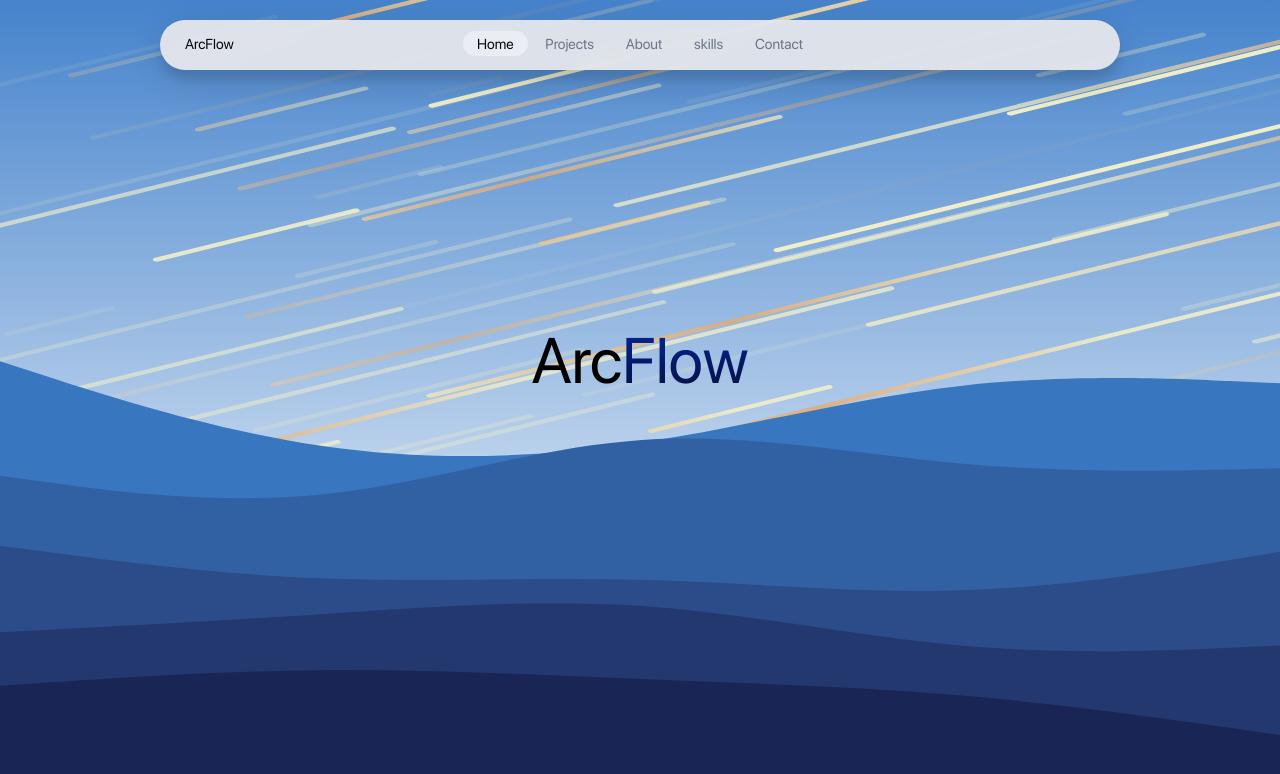
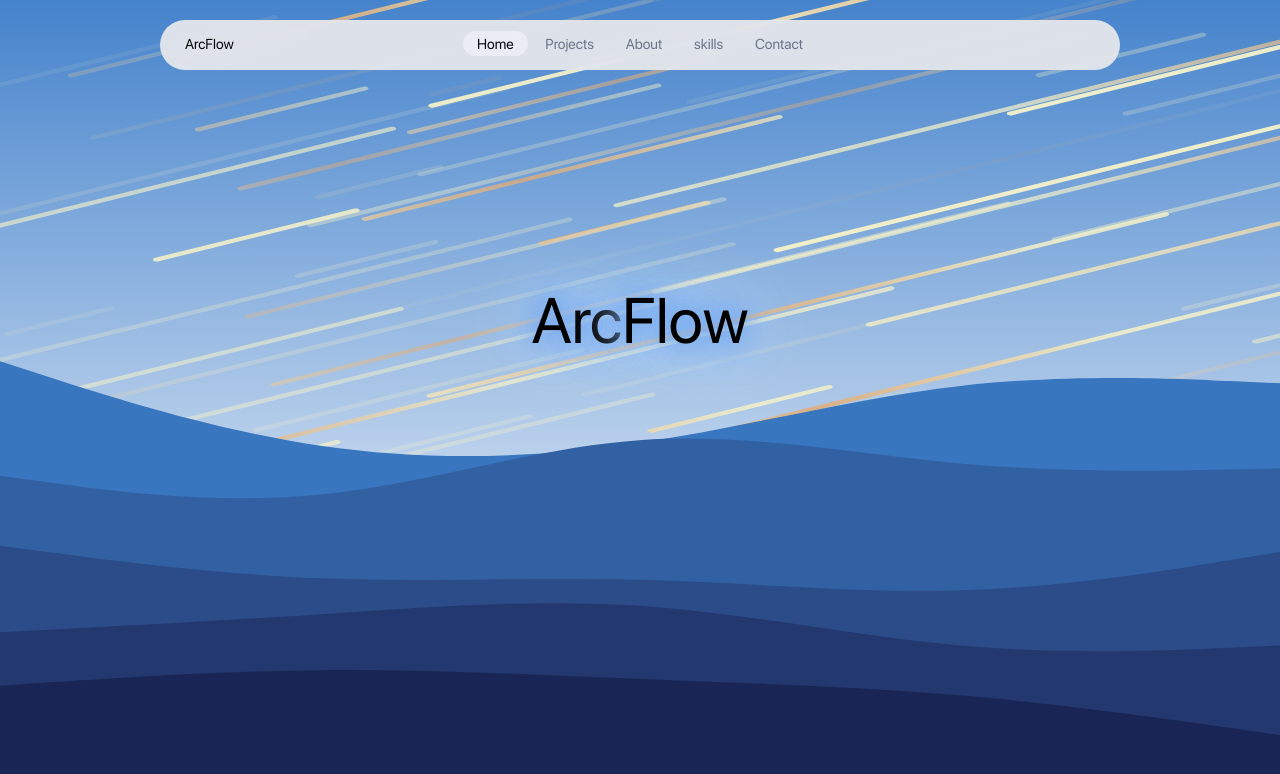
Before and after one commit to arcFlow-dev/arcFlow-dev.github.io, a plain HTML site: page index.html in a window 1280 px wide. Drawn offline with nearby package versions, Linux system fonts and the light colour scheme.

Commit message:
Add files via upload

```diff
--- a/index.html
+++ b/index.html
@@ -8,10 +8,6 @@
     <link rel="stylesheet" href="font/stylesheet.css">
     <link rel="stylesheet" href="54fbfc47bf9ea12e.css">
     <link rel="stylesheet" href="inlines.css">
-    <link
-    rel="stylesheet"
-    href="https://cdnjs.cloudflare.com/ajax/libs/animate.css/4.1.1/animate.min.css"
-  />
 </head>
 <body>
     <nav class="navbar">
@@ -595,37 +591,4 @@
         <path d="M1444 319.778L1383.83 322.474C1323.67 325.378 1203.33 330.77 1083 320.4C962.667 310.03 842.333 283.896 722 275.6C601.667 267.304 481.333 276.844 361 284.933C240.667 292.815 120.333 299.037 60.1666 302.148L0 305.259V496.074H60.1666C120.333 496.074 240.667 496.074 361 496.074C481.333 496.074 601.667 496.074 722 496.074C842.333 496.074 962.667 496.074 1083 496.074C1203.33 496.074 1323.67 496.074 1383.83 496.074H1444V319.778Z" fill="#23386E"/>
         <path d="M1444 421.407L1383.83 412.696C1323.67 404.193 1203.33 386.77 1083 376.4C962.667 366.03 842.333 362.711 722 357.733C601.667 352.963 481.333 346.741 361 347.778C240.667 348.815 120.333 357.111 60.1666 361.259L0 365.407V496.074H60.1666C120.333 496.074 240.667 496.074 361 496.074C481.333 496.074 601.667 496.074 722 496.074C842.333 496.074 962.667 496.074 1083 496.074C1203.33 496.074 1323.67 496.074 1383.83 496.074H1444V421.407Z" fill="#192655"/>
     </svg>
-    <br>    <br>
-    <br>
-    <br>
-    <br>
-    <br>
-    <br>
-    <br>
-    <br>
-    <br>
-    <br>
-    <br>
-    <br>
-    <br>
-    <br>
-    <br>
-    <br>
-    <br>
-    <br>
-    <br>
-    <br>
-    <br>
-    <br>
-    <br>
-    <br>
-    <br>
-    <br>
-    <br>
-    <br>
-    <br>
-    <br>
-    <br>
-
-</body>
 </html>
--- a/style.css
+++ b/style.css
@@ -17,15 +17,18 @@ svg{
 }
 .arc-text{
     color: black;
-}
+    text-shadow: 0 0 20px #659ff0, 0 0 30px #b5d4ff, 0 0 40px #3e7ed7, 0 0 50px #2781ff, 0 0 60px #ededed, 0 0 70px #ffffff, 0 0 80px #ffffff;
+  }
 .flow-text{
-  background: linear-gradient(#06279F, #020E39);
-  background-clip: text;
-  -webkit-text-fill-color: transparent;
+  /* background: linear-gradient(#00186f, #020E39); */
+  /* background-clip: text; */
+  /* -webkit-text-fill-color: transparent; */
+  color: black;
+  text-shadow: 0 0 20px #659ff0, 0 0 30px #b5d4ff, 0 0 40px #3e7ed7, 0 0 50px #2781ff, 0 0 60px #ededed, 0 0 70px #ffffff, 0 0 80px #ffffff;
 }
 .center{
     position: absolute;
-    top: 45%;
+    top: 40%;
     left: 50%;
     transform: translate(-50%, -50%);
 }
@@ -38,8 +41,6 @@ svg{
     padding-right: 1em;
     box-sizing: border-box;
     display: block;
-    box-shadow: 0px 10px 40px rgba(0, 0, 0, 0.15),
-      0px 10px 10px rgba(0, 0, 0, 0.1);
     border-radius: 9999px;
     position: relative;
     background-color: #e5e7eb;
@@ -105,7 +106,7 @@ svg{
 
 @media (prefers-color-scheme: dark) {
     .background {
-        background: linear-gradient(#381D84, #FEFEFE 90%);
+        background: linear-gradient(#1A1036 5%,#3d1c98 30%, #7859D0 70%);
     }
     .navbar{
       background-color: #030712;
```
